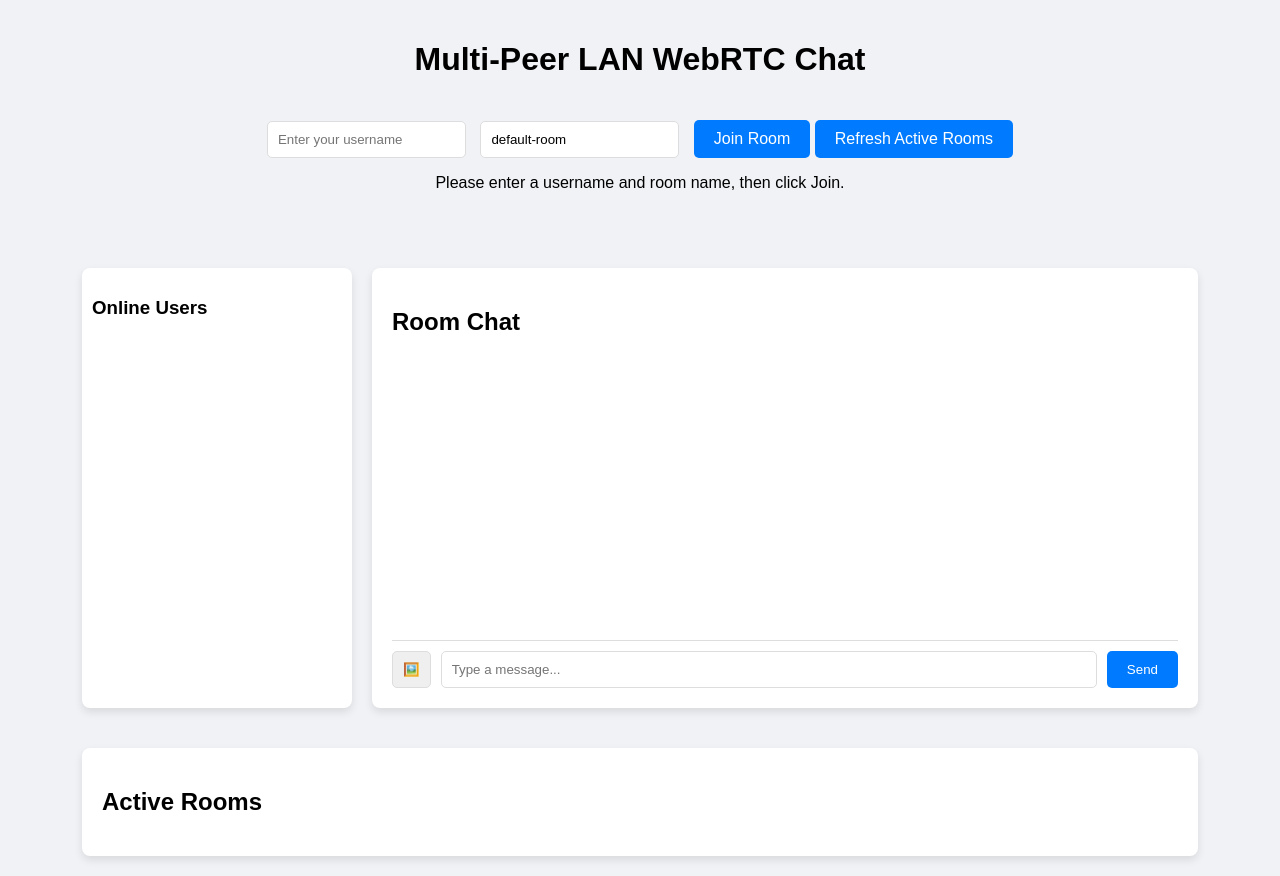
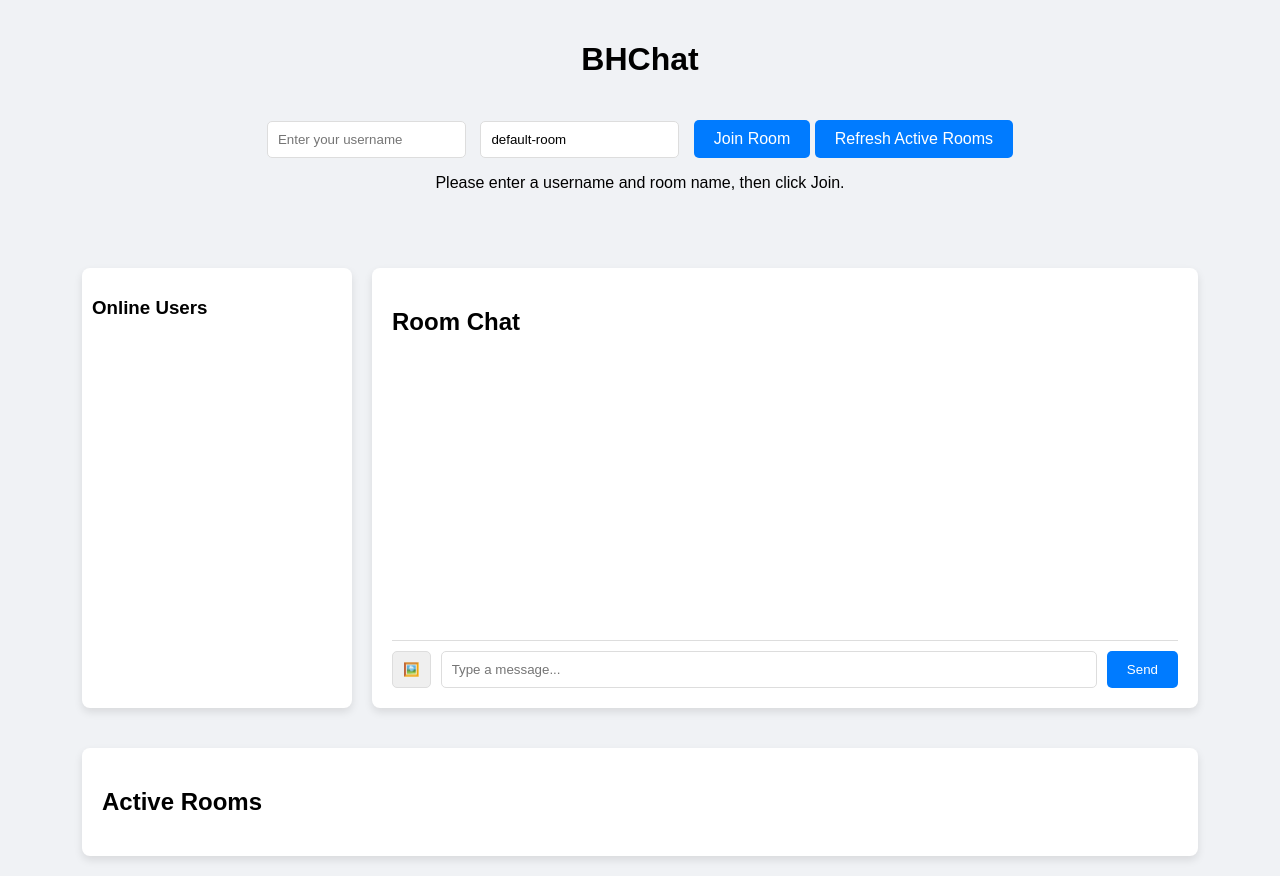
Before and after one commit to GFSKMusic/BHChat, a website: page index.html in a window 1280 px wide. Drawn offline with Linux system fonts and the light colour scheme.

Commit message:
fix the name part 2

```diff
--- a/index.html
+++ b/index.html
@@ -1,7 +1,7 @@
 <!DOCTYPE html>
 <html>
 <head>
-    <title>Multi-Peer LAN WebRTC Chat</title>
+    <title>BHChat</title>
     <style>
         body { font-family: sans-serif; background-color: #f0f2f5; margin: 0; padding: 20px; display: flex; justify-content: center; }
         .container { width: 90%; max-width: 1200px; display: flex; flex-direction: column; gap: 20px; }
@@ -32,7 +32,7 @@
 <body>
 
 <div class="container">
-    <h1 style="text-align: center;">Multi-Peer LAN WebRTC Chat</h1>
+    <h1 style="text-align: center;">BHChat</h1>
 
     <div id="controls">
         <input type="text" id="username-input" placeholder="Enter your username">
```
